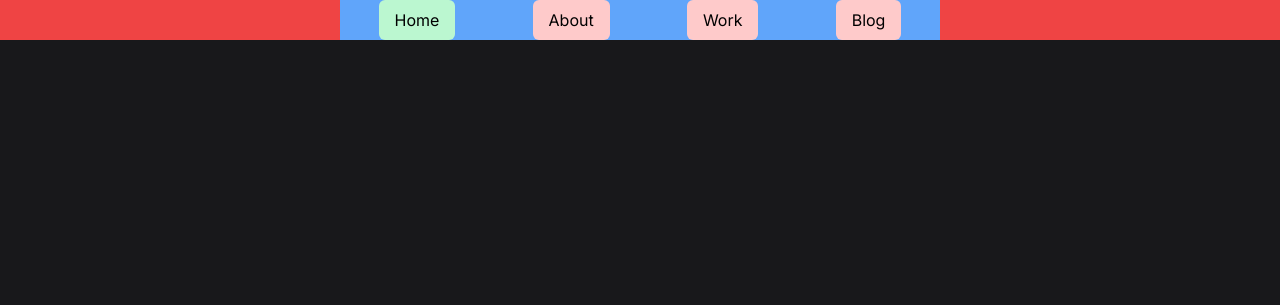
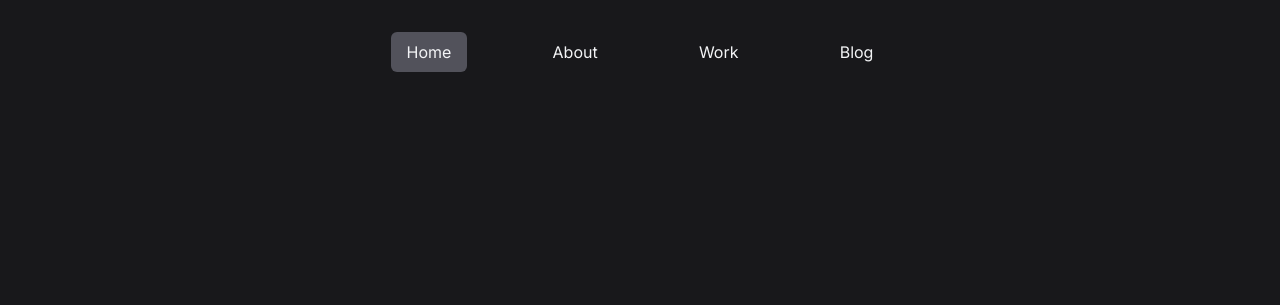
Before and after one commit to josiahroa/josiah-roa, an Astro site: page / in a window 1280 px wide. Shown: the top 305 px of the page. Built offline with nearby package versions, Linux system fonts and the light colour scheme; Astro itself is replaced by a stand-in of ours.

Commit message:
feat: style nav bar

```diff
--- a/src/components/Nav/Nav.components.tsx
+++ b/src/components/Nav/Nav.components.tsx
@@ -1,4 +1,4 @@
-import { useDetermineActive } from "./Nav.hooks";
+import { useDetermineActiveItem } from "./Nav.hooks";
 
 interface ItemProps {
   id: string;
@@ -6,17 +6,13 @@ interface ItemProps {
 }
 
 export function Item({ id, label }: ItemProps) {
-  const isActive = useDetermineActive(id);
+  const isActive = useDetermineActiveItem(id);
 
   return (
     <div>
       <a href={`#${id}`}>
-        <div
-          className={`${
-            isActive ? "bg-green-200" : "bg-red-200"
-          } px-4 py-2 rounded-md`}
-        >
-          {label}
+        <div className={`${isActive && "bg-zinc-600"} px-4 py-2 rounded-md`}>
+          <p className="text-gray-100">{label}</p>
         </div>
       </a>
     </div>
--- a/src/components/Nav/Nav.hooks.ts
+++ b/src/components/Nav/Nav.hooks.ts
@@ -1,6 +1,6 @@
 import { useState, useEffect } from "react";
 
-export const useDetermineActive = (id: string) => {
+export const useDetermineActiveItem = (id: string) => {
   const [isActive, setIsActive] = useState(window.location.hash === `#${id}`);
 
   useEffect(() => {
@@ -25,3 +25,19 @@ export const useDetermineActive = (id: string) => {
 
   return isActive;
 };
+
+export const useDetermineYOffset = () => {
+  const [scrollY, setScrollY] = useState(window.scrollY);
+
+  useEffect(() => {
+    const handleScroll = () => {
+      setScrollY(window.scrollY);
+    };
+
+    window.addEventListener("scroll", handleScroll);
+
+    return () => window.removeEventListener("scroll", handleScroll);
+  }, []);
+
+  return scrollY;
+};
--- a/src/components/Nav/index.tsx
+++ b/src/components/Nav/index.tsx
@@ -1,14 +1,22 @@
 import { type ReactNode } from "react";
 import { Item } from "./Nav.components";
+import { useDetermineYOffset } from "./Nav.hooks";
 
 interface NavProps {
   children: ReactNode;
 }
 
 export default function Nav({ children }: NavProps) {
+  const yOffset = useDetermineYOffset();
+
   return (
-    <div className="bg-red-500 w-full fixed z-10 flex justify-center">
-      <div className="bg-blue-400 w-4/5 max-w-[600px] flex flex-row justify-around">
+    <div className="w-full fixed z-10 flex justify-center mt-4">
+      <div
+        className={`${
+          yOffset > 60 &&
+          "transition-background-color ease-in-out duration-500 bg-zinc-800/70 backdrop-blur-sm"
+        } transition-background-color ease-in-out duration-500 rounded-lg py-4 px-4 w-4/5 max-w-[600px] flex flex-row justify-around`}
+      >
         {children}
       </div>
     </div>
--- a/src/pages/index.astro
+++ b/src/pages/index.astro
@@ -16,7 +16,7 @@ import Nav from "../components/Nav";
   </head>
   <body class="bg-zinc-900">
     <div class="relative">
-      <Nav>
+      <Nav client:only>
         <Nav.Item id="home" label="Home" client:only />
         <Nav.Item id="about" label="About" client:only />
         <Nav.Item id="work" label="Work" client:only />
```
